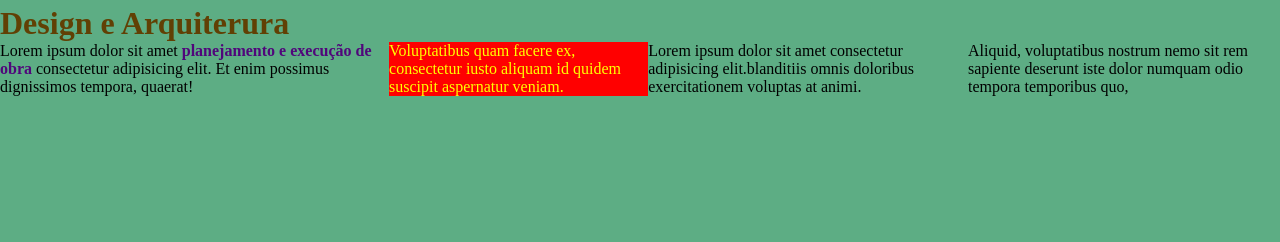
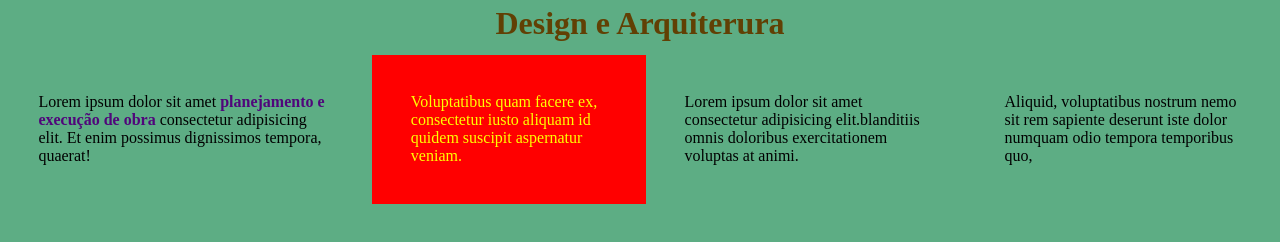
Before and after one commit to Roberta-Santana/One_Portifolio_01, a plain HTML site: page desafio.html in a window 1280 px wide. Drawn offline with Linux system fonts and the light colour scheme.

Commit message:
encerrando desafio

```diff
--- a/desafio.css
+++ b/desafio.css
@@ -10,24 +10,27 @@ body{
 }
 
 .titulo-blog{
+    display: flex;
+    justify-content: center;
+    margin-top: 5px;
+    margin-bottom: 1%;
+    color: #614004;
+}
 
-    margin-top: 5px;
-    color: #614004;
-    align-items: center;
+p{
+    padding: 3%;
 }
 
 .bloco-de-texto{
     display: flex;
-    flex-direction: row;
 }
-
 
 .texto-destaque{
     color: #50067B;
+
 }
 
 .urgente{
-    padding: 0;
     background-color: red;
     color: yellow;
 }
```
